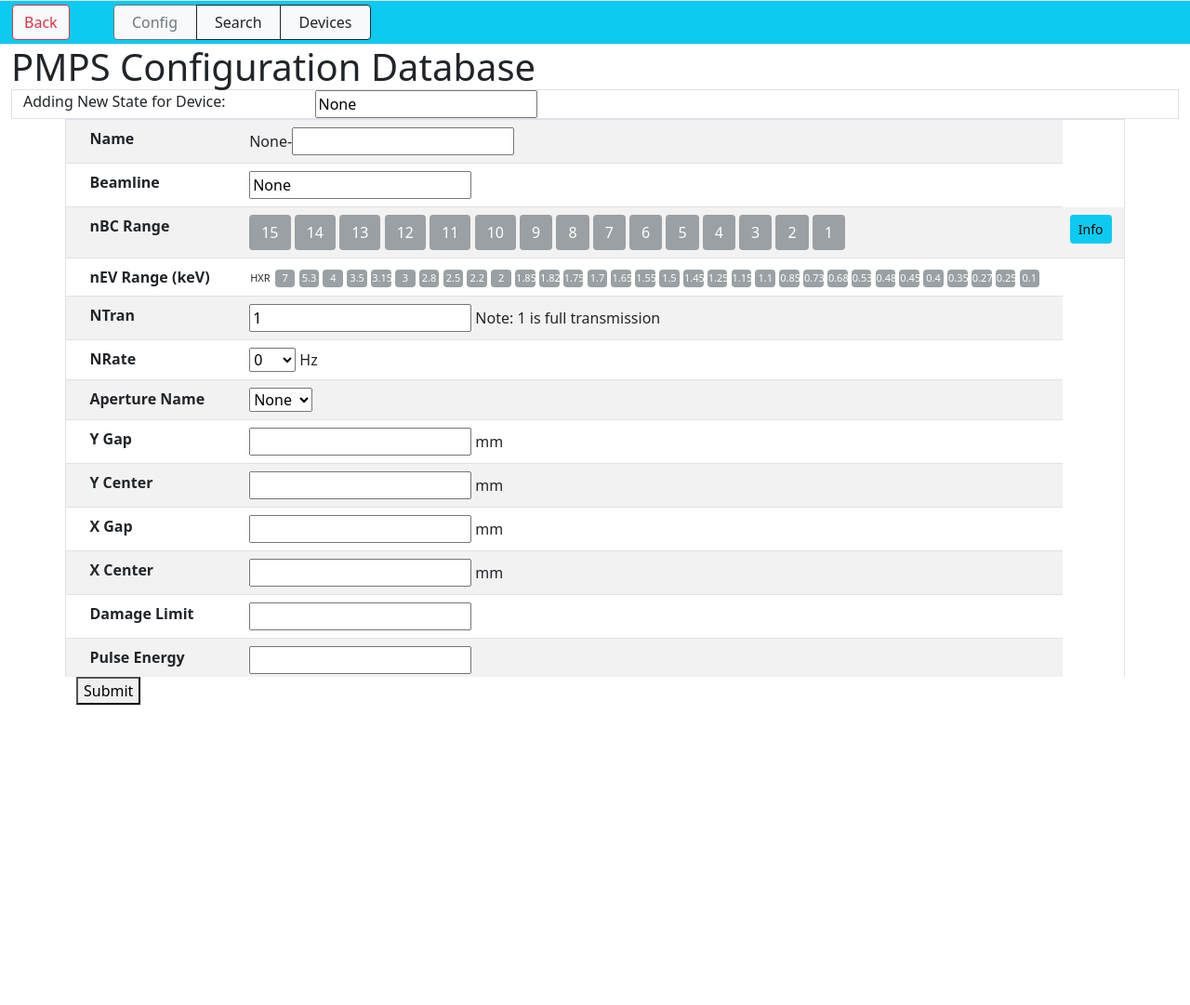
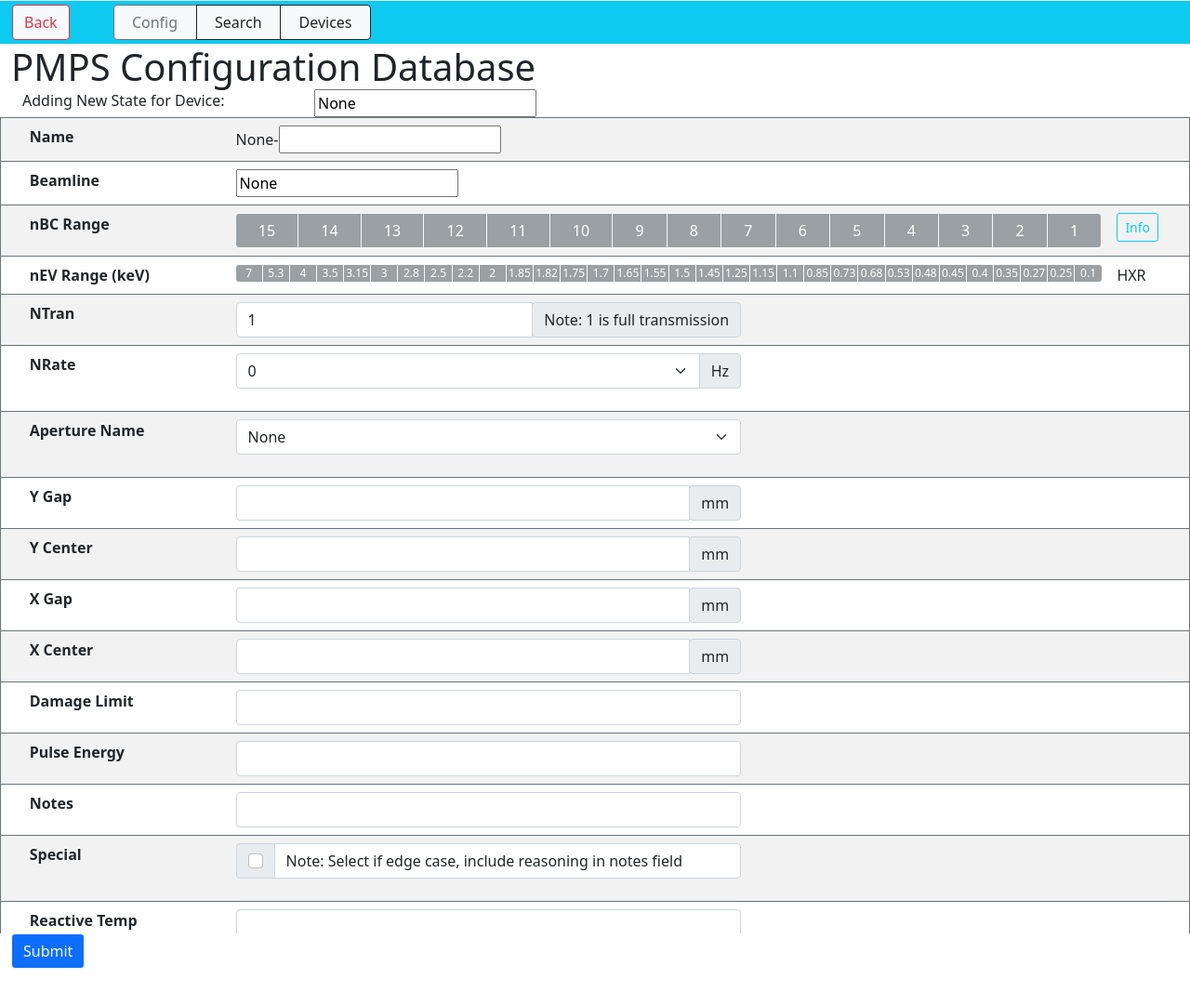
Before and after one commit to pcdshub/pmps-db, a Flask app: page /add_state/ in a window 1280 px wide. Shown: the top 1081 px of the page at 93% size. Run offline with Flask 2, Linux system fonts and the light colour scheme; data that the repository does not hold is empty.

Commit message:
state helper form cleaned, and table size corrected

```diff
--- a/static/styles/custom.css
+++ b/static/styles/custom.css
@@ -1,7 +1,7 @@
 /* To lock the header in place and allow the rest of the table to scroll*/
 .table-responsive{
-    max-height:600px;
     overflow:scroll;
+    height:75vh;
     }
   thead tr:nth-child(1) th{
     background:white;
@@ -18,6 +18,6 @@
 }
 /* Checked */
 .btn-check:checked+.btn-color{
-  background-color: #065936 !important;
+  background-color: #0d6efd !important;
   color: white;
 }
--- a/templates/base.html
+++ b/templates/base.html
@@ -30,13 +30,12 @@
       {% if content %}
         <h1>{{ content }}!</h1>
       {% else %}
-        <div class="display-6" color="gray">PMPS Configuration Database</class>
+        <div class="display-6" color="gray">PMPS Configuration Database</div>
       {% endif %}
-    </div>
-    <div class="container-fluid">
-      <span></span>
-    </div>
-      {% block content %}{% endblock %}
+      <div class="container-fluid">
+        <span></span>
+      </div>
+    {% block content %}{% endblock %}
     </div>
     {% block scripts %}
       <script>
--- a/templates/state_helper.html
+++ b/templates/state_helper.html
@@ -2,31 +2,31 @@
 {% extends "base.html" %}
 
 {% block content %}
-<div class="container-fluid border">
+<div class="container-fluid">
   {% if not new %}
     <!-- Page Title/Information for Form-->
+    <div class="container-fluid border border-secondary">
       <div class="row">
+        <div class="col-9">
           <h4>State Name: {{ state_content['states']['name'] }}</h4>
         </div>
-    <div class="row">
-      <div class="col-sm">
-        <h5> ID: {{ state_content['states']['id'] }}</h5>
-      </div>
         <!-- History Selector -->
-      <div class="col-sm float-start">
+        <div class="col-1 offset-1">
           <form action="/state_history/" method="post">
             <input type="hidden" name="state_id" value="{{ state_content['states']['id'] }}"></input>
             <input type="hidden" name="device_name" value="{{ state_content['device_name'] }}"></input>
-          <button class="button" name="history" type="submit">History</button>
+            <button class="btn btn-light btn-outline-primary" name="history" type="submit">History</button>
           </form>
         </div>
-      <div class="col">
-        Device ID:
       </div>
-      <div class="col">
+      <div class="row">
+        <div class="col-2">
+          <span text> Device ID: {{ state_content['states']['id'] }}</span>
+        </div>
+        <div class="col-2">
           <input disabled name="device_name" value="{{ state_content['device_name'] }}"></input>
         </div>
-      <div class="col"></div>
+        <div class="col-1"></div>
       <form action="/update_state/" name="update_state_form" method="post">
     {% elif new %}
       <form action="/update_state/" name="update_state_form" method="post">
@@ -45,11 +45,12 @@
     </div>
   {% endif %}
     </div>
+  </div>
 <!-- State Edit Form -->
-  <div class="container">
+  <div class="container-fluid">
       <input type="hidden" name="device_name" value="{{ state_content['device_name'] }}"></input>
       <div class="row table-responsive">
-        <table class="table table-striped border" id="states" >
+        <table class="table table-striped border border-secondary" id="states" >
           <tbody>
             {% if not new %}
               <tr>
@@ -58,6 +59,7 @@
                   <input type="hidden" name="s_id" value="{{ state_content['states']['id'] }}"></input>
                 <text>{{ state_content["states"]['id'] }}</text>
                 </td>
+                <td></td>
               </tr>
             {% elif new %}
               <input type="hidden" name="s_id" value="None"></input>
@@ -65,13 +67,16 @@
             <tr>
                 <td><th>{{state_content["titles"][1]}}</th></td>
               {% if new %}
-                <td>{{ state_content['device_name'] }}-<input type="text" name="s_name" value="{{ state_content['states']['name'] }}"></td></tr>
+                <td>{{ state_content['device_name'] }}-<input type="text" name="s_name" value="{{ state_content['states']['name'] }}"></td>
+                <td></td>
               {% else %}
                 <td><input type="text" name="s_name" value="{{ state_content['states']['name'] }}">
                 <!--<td><input type="text" name="s_name" disabled value="{{ state_content['states']['name'] }}">-->
                   <input type="text" name="s_name" hidden value="{{ state_content['states']['name'] }}">
-                </td></tr>
+                </td>
+                <td></td>
               {% endif %}
+            </tr>
             <tr>
               <td><th>{{state_content["titles"][2]}}</th></td>
               <td>
@@ -81,24 +86,27 @@
                   <input type="text" name="s_beam" value="{{ state_content['states']['beamline'] }}" readonly>
                 {% endif %}
               </td>
+              <td></td>
             </tr>
             <!-- Beam Class -->
             <tr>
-              <td><th>{{state_content["titles"][3]}}</th></td>
+              <td>
+                <th>{{state_content["titles"][3]}}</th>
+              </td>
               <!-- Beam Class Checkboxes -->
               <td><div class="row g-0">
-                <div class="col">
+                <div class="btn-group">
                   {% if new %}
                     {% for bc_value in config.form_defaults['nBeamClassRange'] %}
                       <input type="checkbox" class="btn-check" value="1" name="bc-{{ loop.index0 }}-val" id="bc-{{ loop.index0 }}" {{ "checked" if bc_value=="1" }} autocomplete="off" >
-                    <label class="btn-color btn" for="bc-{{ loop.index0 }}">
+                      <label class="btn-color btn-outline-light btn" for="bc-{{ loop.index0 }}">
                         {{ config.form_defaults['nBeamClassRange'] | length - loop.index + 1}}
                       </label>
                     {% endfor %}
                   {% else %}
                     {% for bc_value in state_content['states']['nBeamClassRange'] %}
                       <input type="checkbox" class="btn-check" value="1" name="bc-{{ loop.index0 }}-val" id="bc-{{ loop.index0 }}" {{ "checked" if bc_value=="1" }} autocomplete="off" >
-                      <label class="btn-color btn" for="bc-{{ loop.index0 }}">
+                      <label class="btn-color btn-outline-light btn" for="bc-{{ loop.index0 }}">
                         {{ state_content['states']['nBeamClassRange'] | length - loop.index + 1}}
                       </label>
                     {% endfor %}
@@ -107,7 +115,7 @@
               </div></td>
               <div class="col">
                 <td>
-                  <button type="button" class="btn btn-info btn-sm" data-bs-toggle="modal" data-bs-target="#BC_info">Info</button>
+                  <button type="button" class="btn btn-color btn-outline-info btn-sm" data-bs-toggle="modal" data-bs-target="#BC_info">Info</button>
                 </td>
               </div>
             </tr>
@@ -116,23 +124,18 @@
               <td><th>{{state_content["titles"][4]}} (keV)</th></td>
               <!-- EV Range Checkboxes -->
               <td><div class="row g-0">
-                <div class="col">
-                  {% if state_content['states']['beamline'] in config.beamlines['SXR'] %}
-                    <label class="btn" style="font-size: 11px; padding: 0;" disabled>SXR</label>
-                  {% else %}
-                    <label class="btn" style="font-size: 11px; padding: 0;" disabled>HXR</label>
-                  {% endif %}
+                <div class="btn-group">
                   {% if new %}
                     {% for ev_value in config.form_defaults['neVRange'] %}
                     <input type="checkbox" class="btn-check" value="1" name="ev-{{ loop.index0 }}-val" id="ev-{{ loop.index0 }}" {{ "checked" if ev_value=="1" }} autocomplete="off" />
-                    <label class="btn-color btn" style="font-size: 11px; padding: 0; width: {{ 80/config.form_defaults['neVRange'] | length }}%;" for="ev-{{ loop.index0 }}">
+                    <label class="btn-color btn-outline-light btn" style="font-size: 12px; padding: 0; width: {{ 80/config.form_defaults['neVRange'] | length }}%;" for="ev-{{ loop.index0 }}">
                       {{config.ev_ranges['SXR'][config.form_defaults['neVRange'] | length - loop.index0 - 1 ]}}<br>
                     </label>
                     {% endfor %}
                   {% else %}
                     {% for ev_value in state_content['states']['neVRange'] %}
                         <input type="checkbox" class="btn-check" value="1" name="ev-{{ loop.index0 }}-val" id="ev-{{ loop.index0 }}" {{ "checked" if ev_value=="1" }} autocomplete="off" />
-                        <label class="btn-color btn" style="font-size: 11px; padding: 0; width: {{ 80/state_content['states']['neVRange'] | length }}%;" for="ev-{{ loop.index0 }}">
+                        <label class="btn-color btn-outline-light btn" style="font-size: 12px; padding: 0; width: {{ 80/state_content['states']['neVRange'] | length }}%;" for="ev-{{ loop.index0 }}">
                         {% if state_content['states']['beamline'] in config.beamlines['SXR'] %}
                           {{ config.ev_ranges['SXR'][state_content['states']['neVRange'] | length - loop.index0 - 1 ]}}<br>
                         {% else %}
@@ -143,33 +146,61 @@
                   {% endif %}
                 </div>
               </td>
+              <td>
+                {% if state_content['states']['beamline'] in config.beamlines['SXR'] %}
+                  <label>SXR</label>
+                {% else %}
+                  <label>HXR</label>
+                {% endif %}
+              </td>
             </tr>
             <!-- NTran -->
             <tr>
               <td><th>{{state_content["titles"][5]}}</th></td>
+              <td>
+                <div class="col-7">
+                  <div class="input-group">
                     {% if new %}
-                <td><input type="text" name="s_nt" value="{{ config.form_defaults['nTran'] }}">   Note: 1 is full transmission
+                      <input type="text" name="s_nt" class="form-control" aria-describedby="addon-wrapping" value="{{ config.form_defaults['nTran'] }}">
                     {% else %}
-                <td><input type="text" name="s_nt" value="{{ state_content['states']['nTran'] }}">    Note: 1 is full transmission
+                      <input type="text" name="s_nt" class="form-control" aria-describedby="addon-wrapping" value="{{ state_content['states']['nTran'] }}">
                     {% endif %}
-              </td></tr>
+                    <div class="input-group-append">
+                      <span class="input-group-text" id="basic-addon2">Note: 1 is full transmission</span>
+                    </div>
+                  </div>
+                </div>
+              </td>
+              <td></td>
+            </tr>
             <!-- NRate -->
             <tr>
               <td><th>{{state_content["titles"][6]}}</th></td>
-              <td><select name=s_nr method="post" action="/">
+              <td>
+                <div class="col-7">
+                  <div class="input-group mb-3">
+                    <select class="form-select" name="s_nr" id="s_nr">
                       {% for nr in config.form_defaults["nRate"] %}
                         {% if nr == state_content['states']['nRate'] %}
-                    <option value= "{{ nr }}" SELECTED>{{ nr }}</option>
+                          <option value= "{{ nr }}" selected>{{ nr }}</option>
                         {% else %}
                           <option value= "{{ nr }}">{{ nr }}</option>
                         {% endif %}
                       {% endfor %}
-              </select> Hz</td>
+                    </select>
+                    <label class="input-group-text" for="s_nr">Hz</label>
+                  </div>
+                </div>
+              </td>
+              <td></td>
             </tr>
             <!-- Aperture Name -->
             <tr>
               <td><th>{{state_content["titles"][7]}}</th></td>
-              <td><select name="s_as" method="post" action="/">
+              <td>
+                <div class="col-7">
+                  <div class="input-group mb-3">
+                    <select class="form-select" name="s_as" id="s_as">
                       {% for ap in config.form_defaults["aperture"] %}
                         {% if ap == state_content['states']['ap_name'] %}
                           <option value= "{{ ap }}" SELECTED>{{ ap }}</option>
@@ -177,59 +208,146 @@
                           <option value= "{{ ap }}">{{ ap }}</option>
                         {% endif %}
                       {% endfor %}
-              </select></td>
-              </td></tr>
+                    </select>
+                  </div>
+                </div>
+              </td>
+              <td></td>
+            </tr>
             <!-- Aperture Values -->
             <tr>
               <td><th>{{state_content["titles"][8]}}</th></td>
-              <td><input type="text" name="s_ayg" value="{{ state_content['states']['ap_ygap'] }}"> mm
-              </td></tr>
+              <td>
+                <div class="col-7">
+                  <div class="input-group">
+                    <input type="text" name="s_ayg" class="form-control" aria-describedby="addon-wrapping" value="{{ state_content['states']['ap_ygap'] }}">
+                    <div class="input-group-append">
+                      <span class="input-group-text">mm</span>
+                    </div>
+                  </div>
+                </div>
+              </td>
+              <td></td>
+            </tr>
             <tr>
               <td><th>{{state_content["titles"][9]}}</th></td>
-                <td><input type="text" name="s_ayc" value="{{ state_content['states']['ap_ycenter'] }}"> mm
-                </td></tr>
+              <td>
+                <div class="col-7">
+                  <div class="input-group">
+                    <input type="text" name="s_ayc" class="form-control" aria-describedby="addon-wrapping" value="{{ state_content['states']['ap_ycenter'] }}">
+                    <div class="input-group-append">
+                      <span class="input-group-text">mm</span>
+                    </div>
+                  </div>
+                </div>
+              </td>
+              <td></td>
+            </tr>
             <tr>
               <td><th>{{state_content["titles"][10]}}</th></td>
-              <td><input type="text" name="s_axg" value="{{ state_content['states']['ap_xgap'] }}"> mm
-              </td></tr>
+              <td>
+                <div class="col-7">
+                  <div class="input-group">
+                    <input type="text" name="s_axg" class="form-control" aria-describedby="addon-wrapping" value="{{ state_content['states']['ap_xgap'] }}">
+                    <div class="input-group-append">
+                      <span class="input-group-text">mm</span>
+                    </div>
+                  </div>
+                </div>
+              </td>
+              <td></td>
             <tr>
               <td><th>{{state_content["titles"][11]}}</th></td>
-              <td><input type="text" name="s_axc" value="{{ state_content['states']['ap_xcenter'] }}"> mm
-              </td></tr>
+              <td>
+                <div class="col-7">
+                  <div class="input-group">
+                    <input type="text" name="s_axc" class="form-control" aria-describedby="addon-wrapping" value="{{ state_content['states']['ap_xcenter'] }}">
+                    <div class="input-group-append">
+                      <span class="input-group-text">mm</span>
+                    </div>
+                  </div>
+                </div>
+              </td>
+              <td></td>
+            </tr>
             <!-- Other Data-->
             <tr>
               <td><th>{{state_content["titles"][12]}}</th></td>
-              <td><input type="text" name="s_apn" value="{{ state_content['states']['damage_limit'] }}">
-              </td></tr>
+              <td>
+                <div class="col-7">
+                  <div class="input-group">
+                    <input type="text" name="s_apn" class="form-control" value="{{ state_content['states']['damage_limit'] }}">
+                  </div>
+                </div>
+              </td>
+              <td></td>
+            </tr>
             <tr>
               <td><th>{{state_content["titles"][13]}}</th></td>
-              <td><input type="text" name="s_pen" value="{{ state_content['states']['pulse_energy'] }}">
-              </td></tr>
+              <td>
+                <div class="col-7">
+                  <div class="input-group">
+                    <input type="text" name="s_pen" class="form-control" value="{{ state_content['states']['pulse_energy'] }}">
+                  </div>
+                </div>
+              </td>
+              <td></td>
+            </tr>
             <tr>
               <td><th>{{state_content["titles"][14]}}</th></td>
-              <td><input type="text" name="s_on" value="{{ state_content['states']['notes'] }}">
-              </td></tr>
+              <td>
+                <div class="col-7">
+                  <div class="input-group">
+                    <input type="text" name="s_on" class="form-control" value="{{ state_content['states']['notes'] }}">
+                  </div>
+                </div>
+              </td>
+              <td></td>
+            </tr>
             <tr>
               <td><th>{{state_content["titles"][15]}}</th></td>
+              <td>
+                <div class="col-7">
+                  <div class="input-group mb-3">
+                    <div class="input-group-text">
                       {% if state_content['states']['special'] %}
-                <td><input type="checkbox" checked name="s_sp" value="special"></input>
+                        <input class="form-check-input mt-0" name="s_sp" type="checkbox" value="special" checked>
                       {% else %}
-                <td><input type="checkbox" name="s_sp" value="special"></input>
+                        <input class="form-check-input mt-0" name="s_sp" type="checkbox" value="special">
                       {% endif %}
-              &nbsp;&nbsp;&nbsp;&nbsp;&nbsp;&nbsp;&nbsp;&nbsp;&nbsp;Note: Select if edge case, include reasoning in notes field</td>
+                    </div>
+                    <input type="text" class="form-control" value="Note: Select if edge case, include reasoning in notes field">
+                  </div>
+                </div>
+              </td>
+              <td></td>
             </tr>
             <tr>
               <td><th>{{state_content["titles"][16]}}</th></td>
-              <td><input type="text" name="s_rt" value="{{ state_content['states']['reactive_temp'] }}">
-              </td></tr>
+              <td>
+                <div class="col-7">
+                  <div class="input-group">
+                    <input type="text" name="s_rt" class="form-control" value="{{ state_content['states']['reactive_temp'] }}">
+                  </div>
+                </div>
+              </td>
+              <td></td>
+            </tr>
             <tr>
               <td><th>{{state_content["titles"][17]}}</th></td>
-              <td><input type="text" name="s_rp" value="{{ state_content['states']['reactive_pressure'] }}">
-              </td></tr>
+              <td>
+                <div class="col-7">
+                  <div class="input-group">
+                    <input type="text" name="s_rp" class="form-control" value="{{ state_content['states']['reactive_pressure'] }}">
+                  </div>
+                </div>
+              </td>
+              <td></td>
+            </tr>
           </tbody>
         </table>
       </div>
-      <button name="update_state_button" type="submit">Submit</button>
+      <button name="update_state_button" class="btn btn-primary btn-outline-light" type="submit">Submit</button>
     </form>
   </div>
 </div>
--- a/templates/state_table.html
+++ b/templates/state_table.html
@@ -22,7 +22,7 @@
   </div>
 
   <!-- Show Title/Included Information -->
-  <div class="container-fluid border">
+  <div class="container-fluid vh-70 border">
     <div class="row">
       <div class="col">
         <h3>State Info</h3>
```
Also changed, not shown: templates/search.html (+13 -10 lines). Lines whose indentation alone changed are shown as unchanged.
